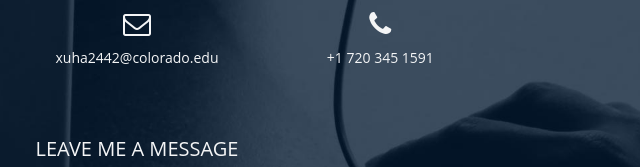
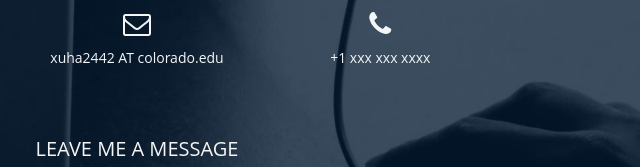
Before and after one commit to knights207210/knights207210.github.io, a plain HTML site: page index.html in a window 1280 px wide. Shown: the part 8761-8928 px from the top of the page, 503-1143 px from the left. Drawn offline with Linux system fonts and the light colour scheme; a web font is replaced by a local one.

Commit message:
portfolio

```diff
--- a/index.html
+++ b/index.html
@@ -618,10 +618,10 @@
           430 UCB, Boulder, CO, 80309</p>
       </div>
       <div class="col-md-4"> <i class="fa fa-envelope-o fa-2x"></i>
-        <p>xuha2442@colorado.edu</p>
+        <p>xuha2442 AT colorado.edu</p>
       </div>
       <div class="col-md-4"> <i class="fa fa-phone fa-2x"></i>
-        <p> +1 720 345 1591</p>
+        <p> +1 xxx xxx xxxx</p>
       </div>
       <hr>
       <div class="clearfix"></div>
```
